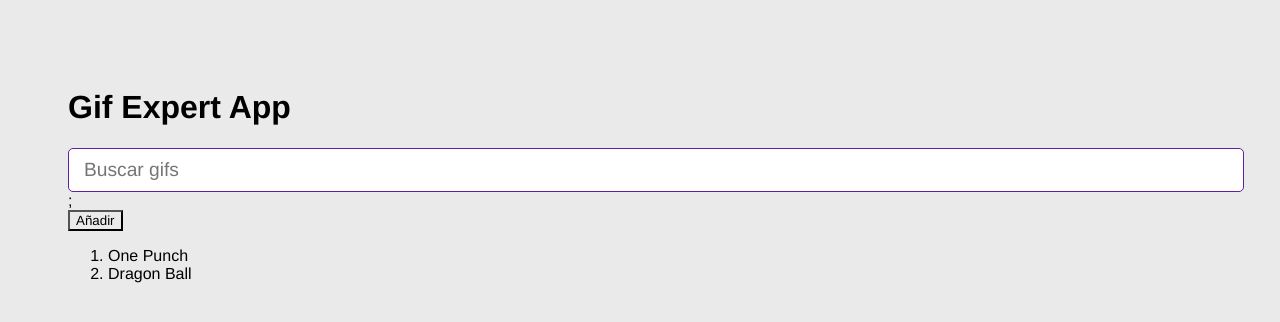
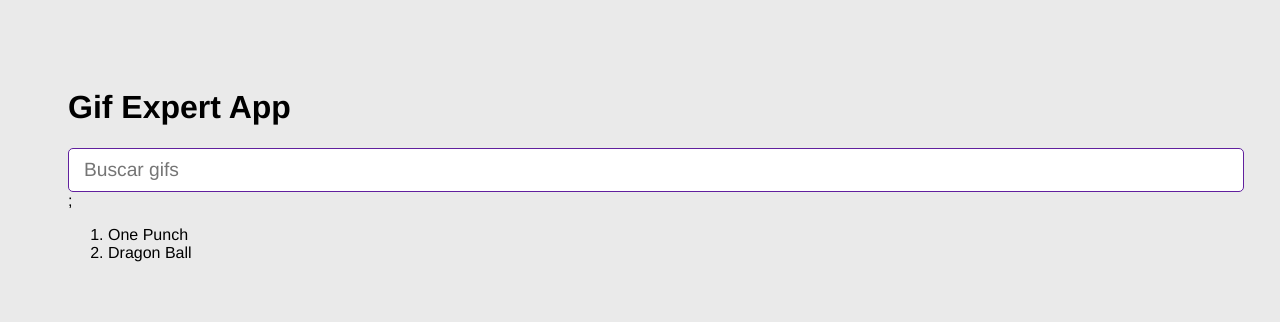
Before and after one commit to Zero0242/rjs-gif-expert-app, a React (Vite) app: page / in a window 1280 px wide. Shown: the top 322 px of the page. Built offline with nearby package versions, Linux system fonts and the light colour scheme.

Commit message:
Validacion input recibido

```diff
--- a/src/GifExpertApp.jsx
+++ b/src/GifExpertApp.jsx
@@ -9,7 +9,8 @@ export const GifExpertApp = () => {
    * @returns
    */
   const onAddCategory = (value) => {
-    setCategories([...categories, value]);
+    if (categories.includes(value)) return;
+    setCategories([value, ...categories]);
   };
 
   return (
@@ -20,8 +21,6 @@ export const GifExpertApp = () => {
       {/* Gif Grid */}
       {/* Gif Item */}
       <AddCategory setCategories={onAddCategory} />
-      <button onClick={onAddCategory}>Añadir</button>
-
       <ol>
         {categories.map((category, index) => (
           <li key={category + index}>{category}</li>
--- a/src/components/AddCategory.jsx
+++ b/src/components/AddCategory.jsx
@@ -16,7 +16,7 @@ export const AddCategory = ({ setCategories }) => {
   const onSubmit = (event) => {
     event.preventDefault();
     if (inputValue.trim().length <= 1) return;
-    setCategories(inputValue);
+    setCategories( inputValue.trim() );
     setInputValue("");
   };
 
```
